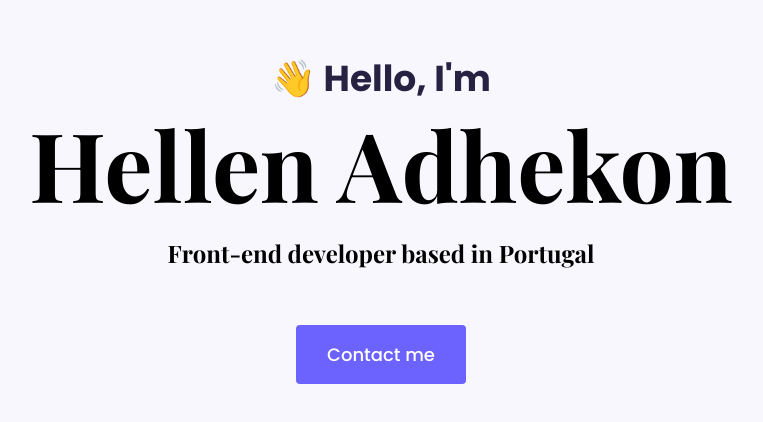
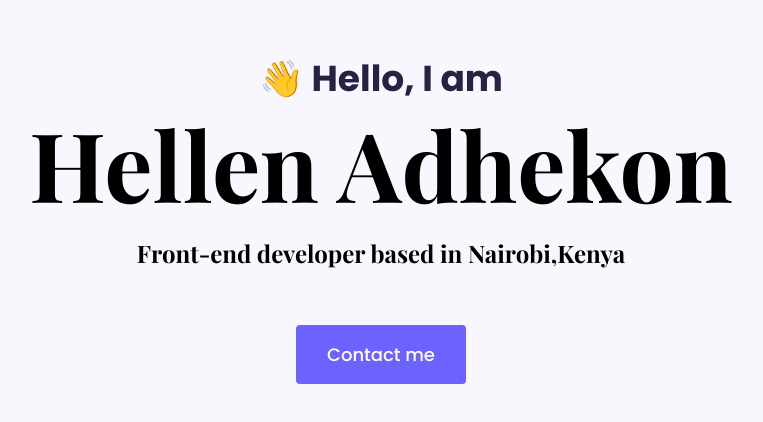
Before and after one commit to Adhekon-code/My-Portfolio-Project, a plain HTML site: page index.html in a window 1280 px wide. Shown: the part 108-530 px from the top of the page, without its empty margins (259-1022 px from the left). Drawn offline with nearby package versions, Linux system fonts and the light colour scheme.

Commit message:
HTML input  corrections

```diff
--- a/index.html
+++ b/index.html
@@ -31,9 +31,9 @@
   </head>
   <body>
     <div class="hero">
-      <p>👋 Hello, I'm</p>
+      <p>👋 Hello, I am</p>
       <h1>Hellen Adhekon</h1>
-      <h2 class="mb-5">Front-end developer based in Portugal</h2>
+      <h2 class="mb-5">Front-end developer based in Nairobi,Kenya</h2>
       <div>
         <a href="#" class="btn btn-branding">Contact me</a>
       </div>
```
